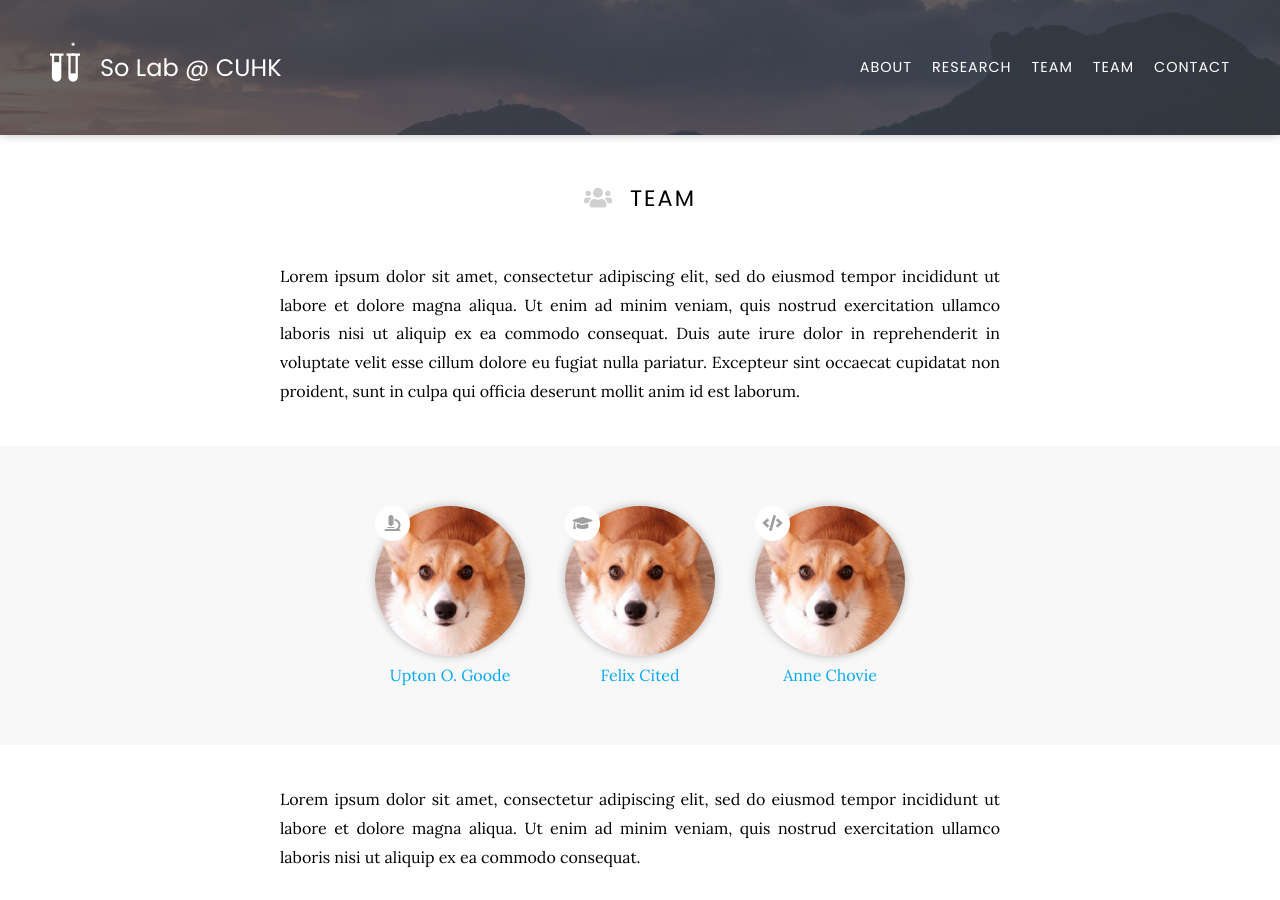
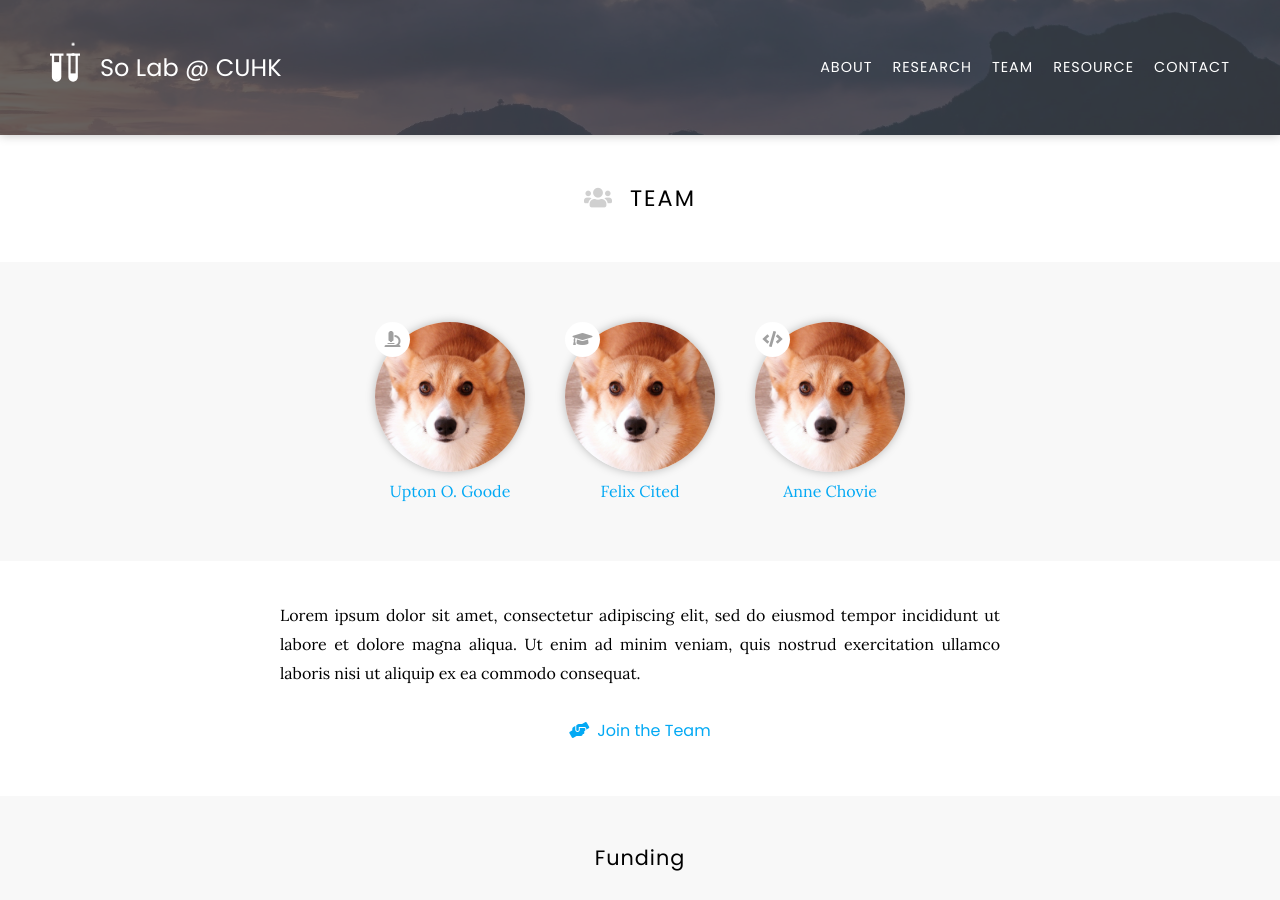
Before and after one commit to Carlos-Chau/so-lab, a Jekyll site: the page built from team/index.md, in a window 1280 px wide and 900 px high. Built offline with Jekyll 4.4.1, drawn with Linux system fonts in a browser that asks for light colours; nearby versions of some CDN libraries.

Commit message:
header,contact updated

```diff
--- a/_includes/header.html
+++ b/_includes/header.html
@@ -43,7 +43,7 @@
       data-tooltip="Resources of this lab"
       data-placement="bottom"
       data-delay="400"
-      >Team</a
+      >Resource</a
     >
     <a
       href="{{ 'contact' | relative_url }}"
--- a/team/index.md
+++ b/team/index.md
@@ -3,11 +3,6 @@
 ---
 
 # <i class="fas fa-users"></i>Team
-
-Lorem ipsum dolor sit amet, consectetur adipiscing elit, sed do eiusmod tempor incididunt ut labore et dolore magna aliqua.
-Ut enim ad minim veniam, quis nostrud exercitation ullamco laboris nisi ut aliquip ex ea commodo consequat.
-Duis aute irure dolor in reprehenderit in voluptate velit esse cillum dolore eu fugiat nulla pariatur.
-Excepteur sint occaecat cupidatat non proident, sunt in culpa qui officia deserunt mollit anim id est laborum.
 
 <!-- section break -->
 
```
Also changed, not shown: contact/index.md (+4 -12 lines).
